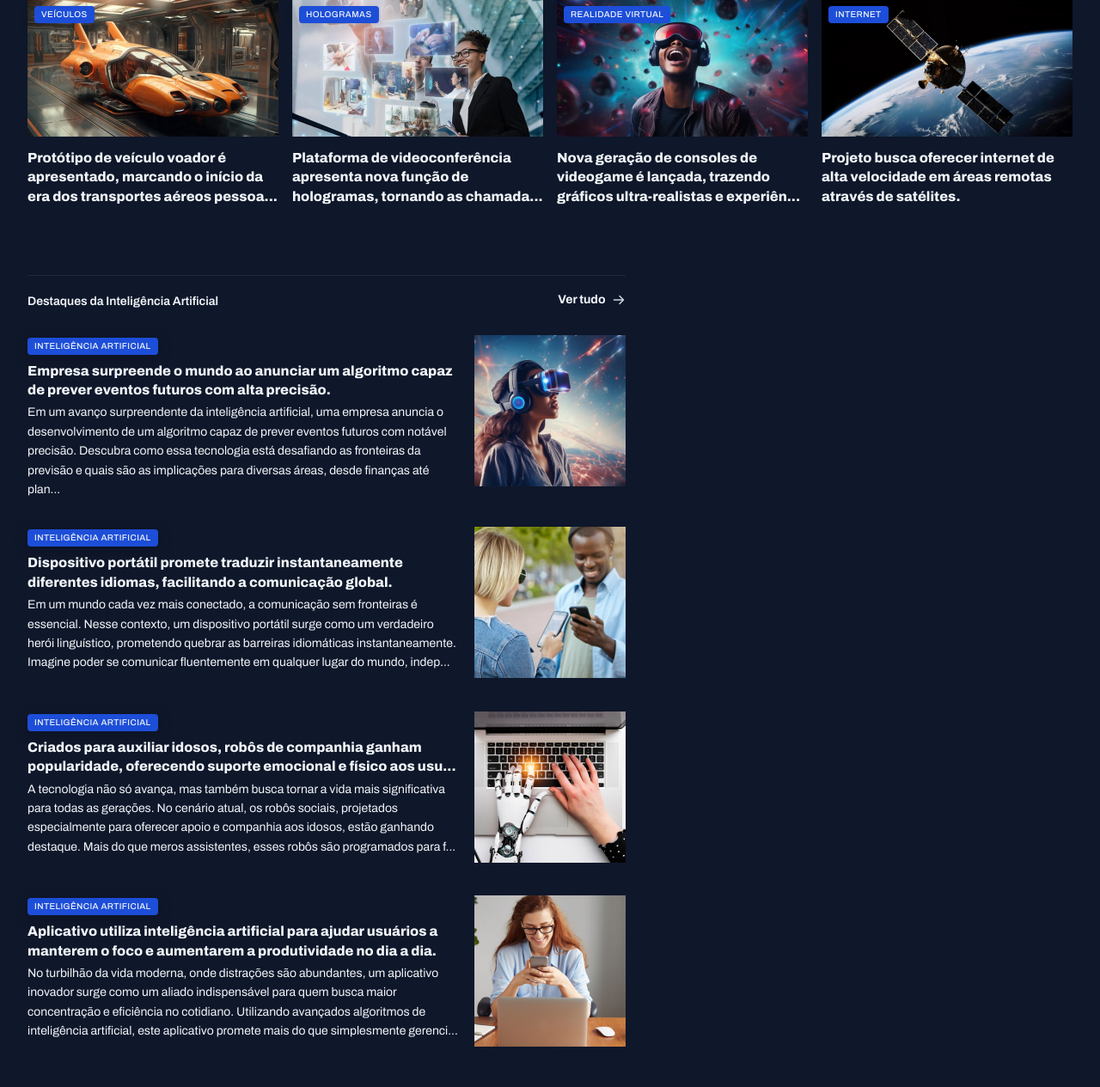
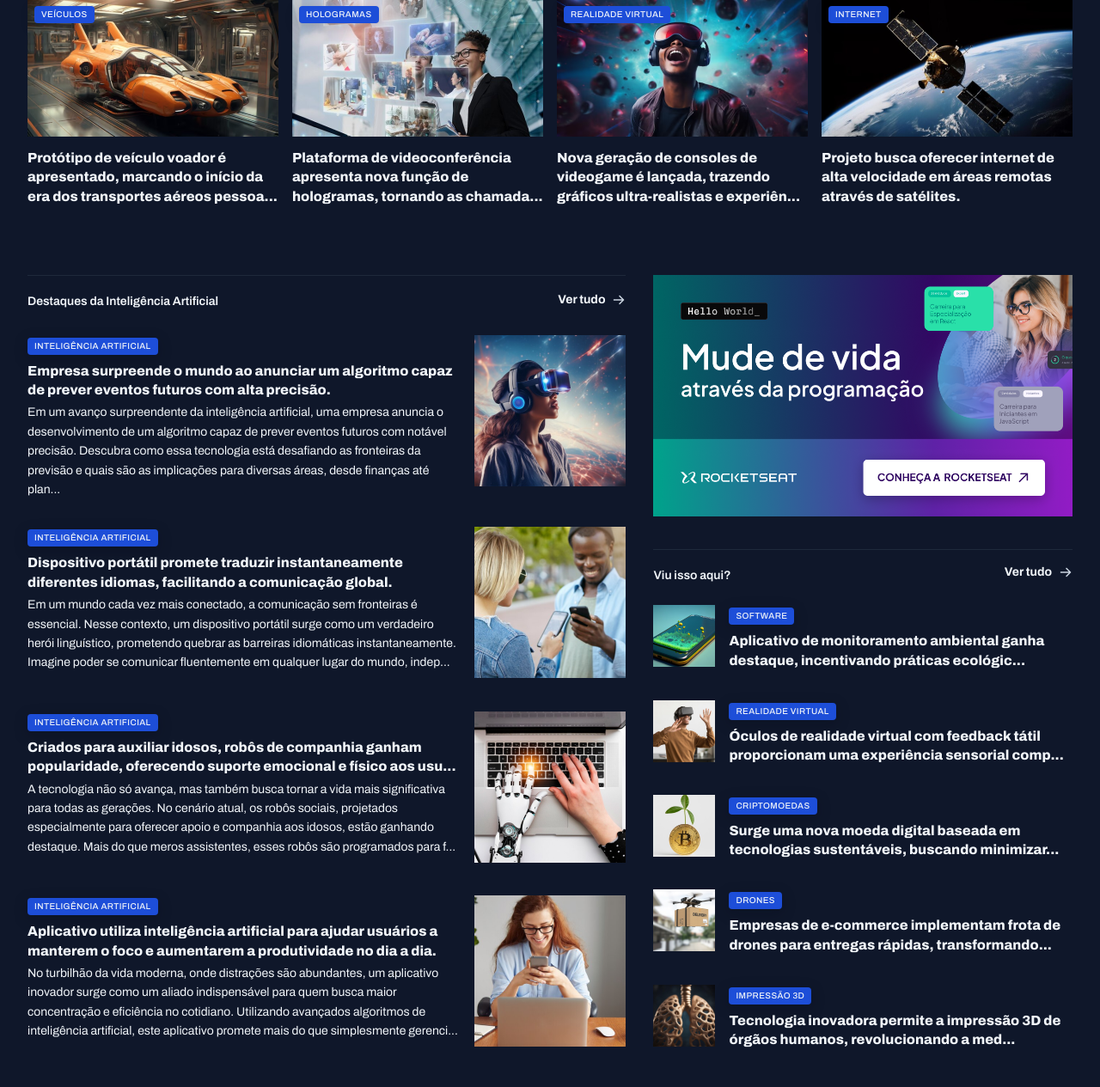
Before and after one commit to isrique9/rocket_project, a Flask app: page /noticias/ in a window 1280 px wide. Shown: the part 783-2048 px from the top of the page at 86% size. Run offline with Flask 3, Linux system fonts and the light colour scheme; some web fonts are replaced.

Commit message:
:sparkles::lipstick: FEAT: Conteudo destaques a direita.

```diff
--- a/src/app/templates/partials/feed_noticias.html
+++ b/src/app/templates/partials/feed_noticias.html
@@ -221,4 +221,93 @@
             </article>
         </div>
     </section>
+
+    <aside>
+        <div id="ads">
+            <img src="{{ url_for('static', filename='img/viagens_img/Ads.png') }}" alt="">
+        </div>
+
+        <section id="more">
+            <header class="grid grid-flow-col">
+                <h3>Viu isso aqui?</h3>
+                <a href="#" class="grid grid-flow-col">
+                    <strong>Ver tudo</strong>
+                    <span></span>
+                </a>
+            </header>
+
+            <div class="grid gap-32">
+                <article class="grid grid-flow-col gap-16">
+                    <div>
+                        <img src="{{ url_for('static', filename='img/viagens_img/mobilePlant.png') }}" alt="">
+                    </div>
+
+                    <div>
+                        <span class="content-tag">Software</span>
+                        <h3 class="text-xl">
+                            Aplicativo de monitoramento ambiental ganha destaque, incentivando práticas ecológic...
+                        </h3>
+                    </div>
+
+                </article>
+
+                <article class="grid grid-flow-col gap-16">
+                    <div>
+                        <img src="{{ url_for('static', filename='img/viagens_img/blackGuyVr.png') }}" alt="">
+                    </div>
+
+                    <div>
+                        <span class="content-tag">Realidade virtual</span>
+                        <h3 class="text-xl">
+                            Óculos de realidade virtual com feedback tátil proporcionam uma experiência sensorial
+                            comp...
+                        </h3>
+                    </div>
+
+                </article>
+
+                <article class="grid grid-flow-col gap-16">
+                    <div>
+                        <img src="{{ url_for('static', filename='img/viagens_img/bitcoin.png') }}" alt="">
+                    </div>
+
+                    <div>
+                        <span class="content-tag">criptomoedas</span>
+                        <h3 class="text-xl">
+                            Surge uma nova moeda digital baseada em tecnologias sustentáveis, buscando minimizar...
+                        </h3>
+                    </div>
+
+                </article>
+
+                <article class="grid grid-flow-col gap-16">
+                    <div>
+                        <img src="{{ url_for('static', filename='img/viagens_img/drone.png') }}" alt="">
+                    </div>
+
+                    <div>
+                        <span class="content-tag">Drones</span>
+                        <h3 class="text-xl">
+                            Empresas de e-commerce implementam frota de drones para entregas rápidas,
+                            transformando...
+                        </h3>
+                    </div>
+
+                </article>
+
+                <article class="grid grid-flow-col gap-16">
+                    <div>
+                        <img src="{{ url_for('static', filename='img/viagens_img/lung.png') }}" alt="">
+                    </div>
+
+                    <div>
+                        <span class="content-tag">Impressão 3D</span>
+                        <h3 class="text-xl">
+                            Tecnologia inovadora permite a impressão 3D de órgãos humanos, revolucionando a med...
+                        </h3>
+                    </div>
+                </article>
+            </div>
+        </section>
+    </aside>
 </main>
```
